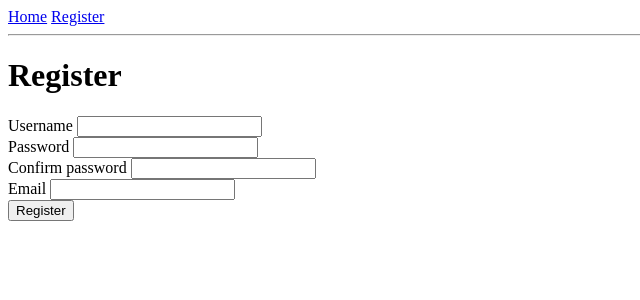
After one commit to funmibifashina/assassins-game, a Flask app: page /register in a window 1280 px wide. The commit adds this page. Shown: the top 300 px of the page, without its empty margins (0-640 px from the left). Run offline with Flask 2, Linux system fonts and the light colour scheme.

Commit message:
registration skeleton

```diff
--- /dev/null
+++ b/app/forms.py
@@ -0,0 +1,10 @@
+from flask.ext.wtf import Form
+from wtforms import TextField, PasswordField
+from wtforms.validators import Required, Email, EqualTo
+
+class RegisterForm(Form):
+    username = TextField("Username", validators = [Required()])
+    password = PasswordField("Password", validators = [Required()])
+    passwordAgain = PasswordField("Confirm password",
+            validators = [Required(), EqualTo(password)])
+    email = TextField("Email", validators = [Email()])
--- a/app/templates/base.html
+++ b/app/templates/base.html
@@ -10,7 +10,10 @@
         </title>
     </head>
     <body>
-        <div class="nav"><a href="/">Home</a></div>
+        <div class="nav">
+            <a href="/">Home</a>
+            <a href="/register">Register</a>
+        </div>
         <hr>
         {% block content %}{% endblock %}
     </body>
--- /dev/null
+++ b/app/templates/register.html
@@ -0,0 +1,13 @@
+{% extends "base.html" %}
+
+{% block content %}
+<h1>Register</h1>
+<form action="" method="POST" name="register">
+    {{ form.hidden_tag() }}
+    {{ form.username.label }} {{ form.username(size=20) }}<br>
+    {{ form.password.label }} {{ form.password(size=20) }}<br>
+    {{ form.passwordAgain.label }} {{ form.passwordAgain(size=20) }}<br>
+    {{ form.email.label }} {{ form.email(size=20) }}<br>
+    <input type="submit" value="Register">
+</form>
+{% endblock %}
--- a/app/views.py
+++ b/app/views.py
@@ -1,6 +1,12 @@
 from flask import render_template
 from app import app
+from forms import RegisterForm
 
 @app.route("/")
 def index():
     return render_template("index.html", title = "Title", message = "Message")
+
+@app.route("/register", methods = ["GET", "POST"])
+def register():
+    form = RegisterForm()
+    return render_template("register.html", title = "Register", form = form)
```
